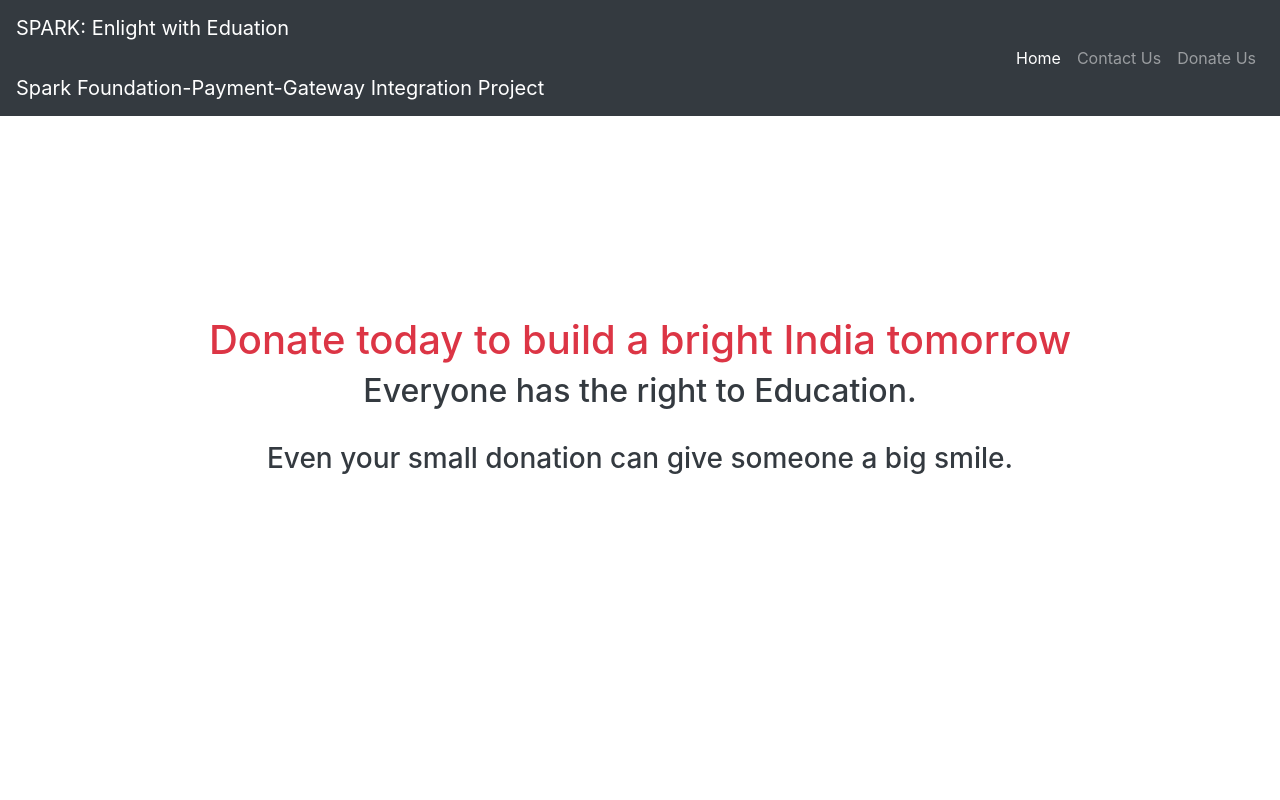
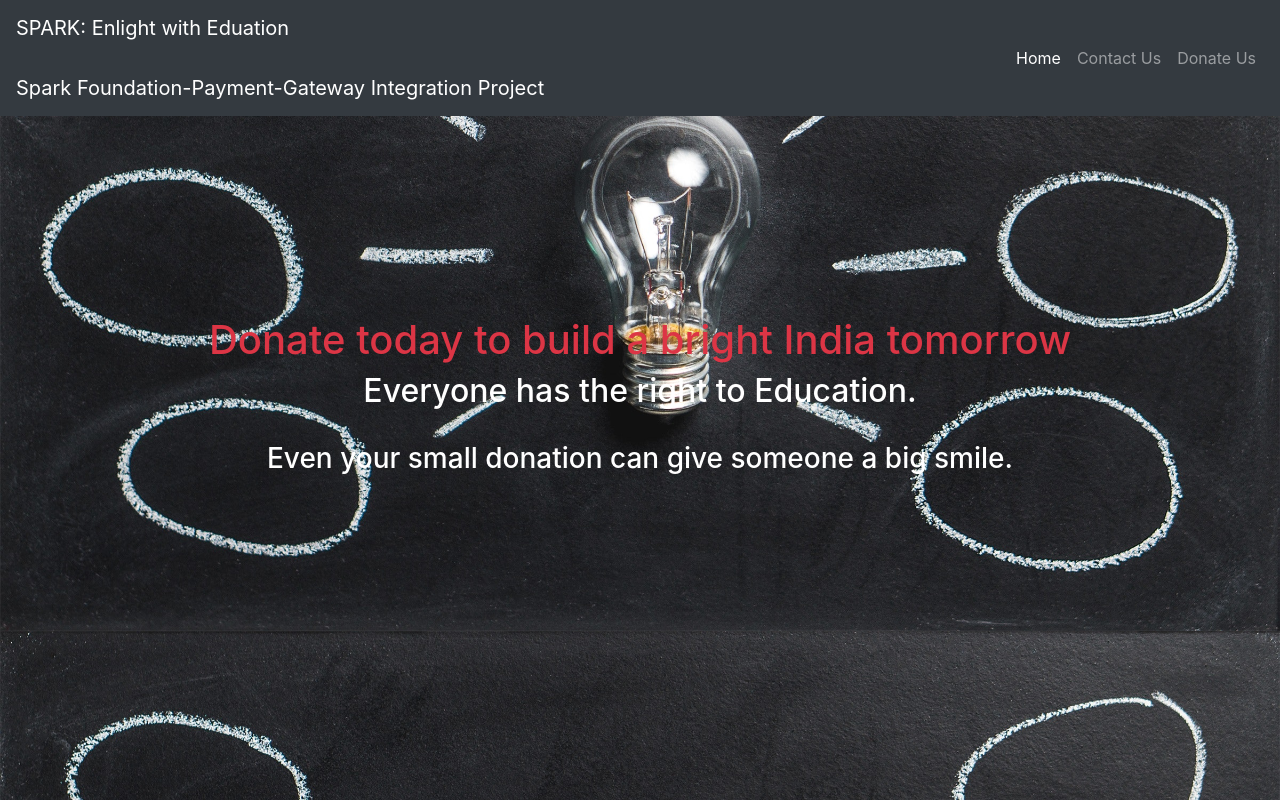
Before and after one commit to abhishek25545/spark, a plain HTML site: page donate.html in a window 1280 px wide. Drawn offline with nearby package versions, Linux system fonts and the light colour scheme.

Commit message:
second commit

```diff
--- a/contact.css
+++ b/contact.css
@@ -1,3 +1,8 @@
+body{
+  background-image: url('image/contactus.jpg');
+  background-position: center;
+  background-size: cover;
+}
 #success-message {
     opacity: 0;
   }
--- a/donate.html
+++ b/donate.html
@@ -40,9 +40,12 @@
   </div>
 </nav>
 <h1 class="header-1 text-center text-danger" > Donate today to build a bright India tomorrow </h1>
-		<h2 class="text-center text-dark">Everyone has the right to Education.</h2>
-		<br> <h3 class="text-center text-dark">Even your small donation can give someone a big smile.</h3>
+<center>
 
+
+		<h2 class="a" style="color:white">Everyone has the right to Education.</h2>
+		<br> <h3 class="a" style="color:white">Even your small donation can give someone a big smile.</h3>
+  </center>
 <div class="donate text-center">
 
   <form><script src="https://checkout.razorpay.com/v1/payment-button.js" data-payment_button_id="pl_KGW3yEq2Op4Vcc" async> </script> </form>
--- a/style.css
+++ b/style.css
@@ -14,7 +14,13 @@
 
 
 }
-
+body{
+	background-image: url('image/donate\ us.jpg');
+	background-position: center;
+	background-size: cover;
+	color: white
+	;
+  }
 
 .jumbotron{
 	background: none;
@@ -29,3 +35,6 @@ form-1{
 .header-1{
 	margin-top: 200px
 }
+.a{
+	color: white;
+}
```
Also changed, not shown: contact.html (+2 -2 lines), image/contactus.jpg (added), image/donate us.jpg (added).
